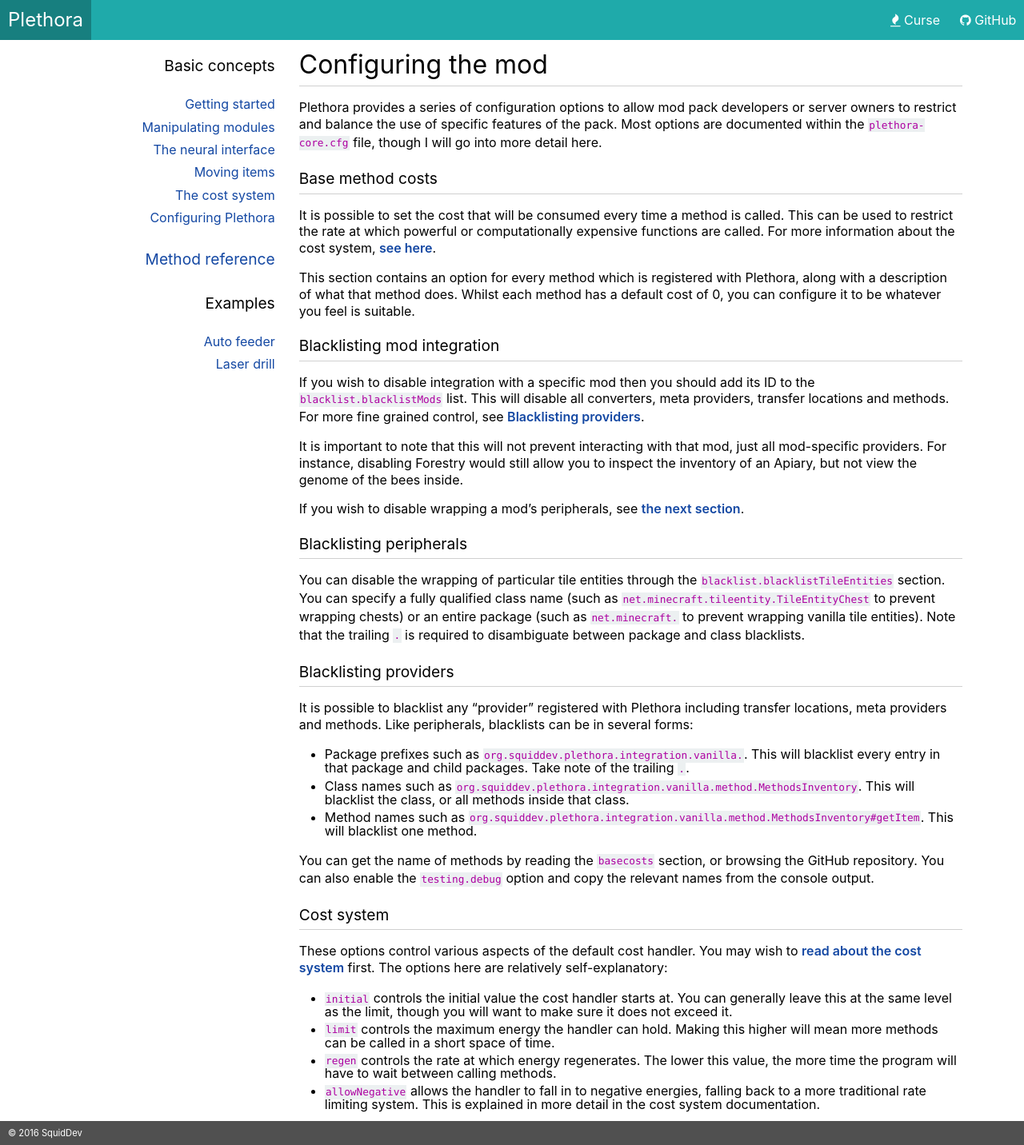
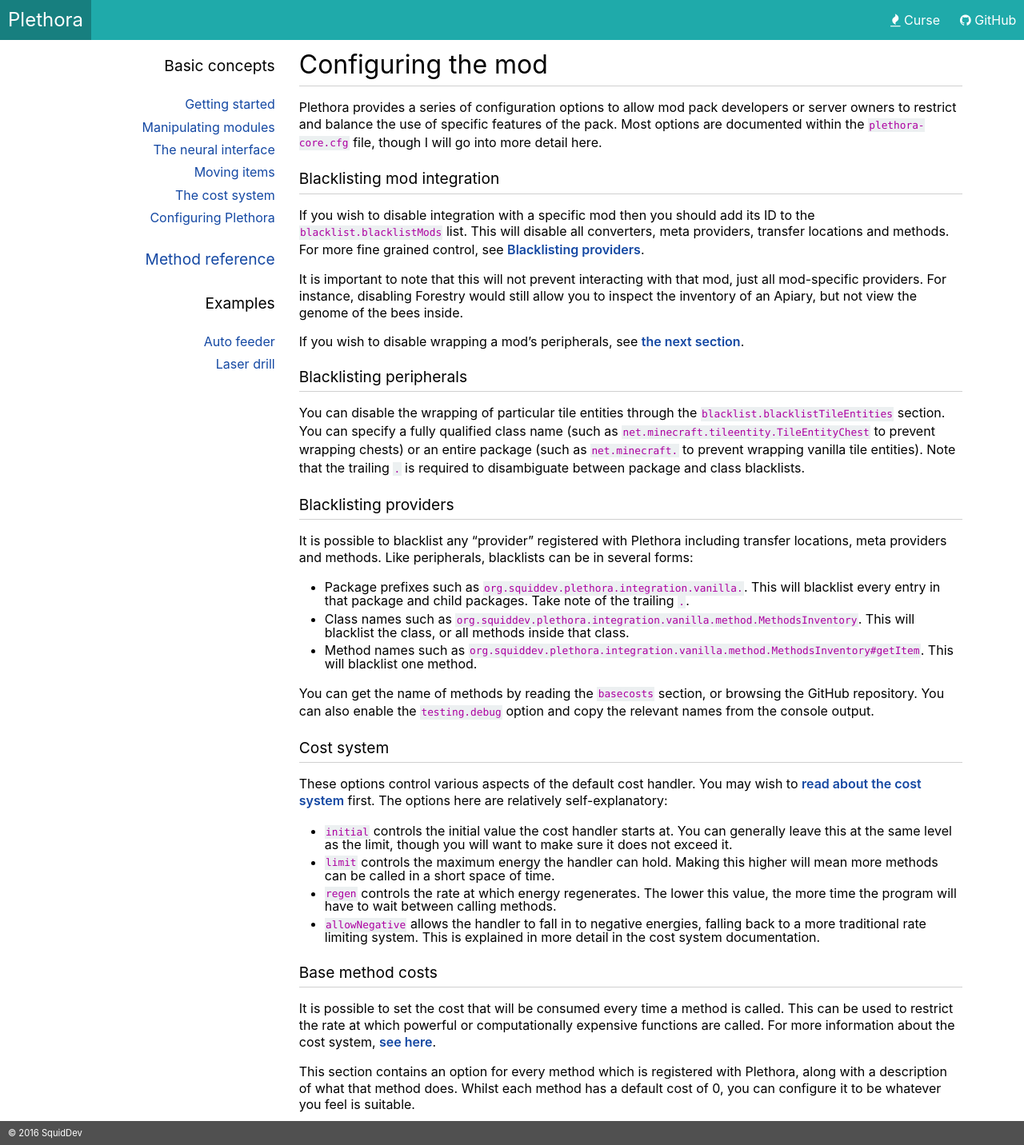
Before and after one commit to SquidDev-CC/plethora, a Jekyll site: the page built from configuring.md, in a window 1280 px wide. Shown: the whole page at 80% size. Built offline with Jekyll 4.4.1, drawn with Linux system fonts in a browser that asks for light colours; part of the change alters nothing that is shown.

```diff
--- a/configuring.md
+++ b/configuring.md
@@ -7,14 +7,6 @@ layout: text
 Plethora provides a series of configuration options to allow mod pack developers or server owners to restrict and
 balance the use of specific features of the pack. Most options are documented within the `plethora-core.cfg` file,
 though I will go into more detail here.
-
-### Base method costs
-It is possible to set the cost that will be consumed every time a method is called. This can be used to restrict the
-rate at which powerful or computationally expensive functions are called. For more information about the cost
-system, [see here](cost-system.html).
-
-This section contains an option for every method which is registered with Plethora, along with a description of what
-that method does. Whilst each method has a default cost of 0, you can configure it to be whatever you feel is suitable.
 
 ### Blacklisting mod integration
 If you wish to disable integration with a specific mod then you should add its ID to the `blacklist.blacklistMods`
@@ -59,3 +51,11 @@ to [read about the cost system](cost-system.html) first. The options here are re
    wait between calling methods.
  - `allowNegative` allows the handler to fall in to negative energies, falling back to a more traditional rate limiting
    system. This is explained in more detail in the cost system documentation.
+
+### Base method costs
+It is possible to set the cost that will be consumed every time a method is called. This can be used to restrict the
+rate at which powerful or computationally expensive functions are called. For more information about the cost
+system, [see here](cost-system.html).
+
+This section contains an option for every method which is registered with Plethora, along with a description of what
+that method does. Whilst each method has a default cost of 0, you can configure it to be whatever you feel is suitable.
```
